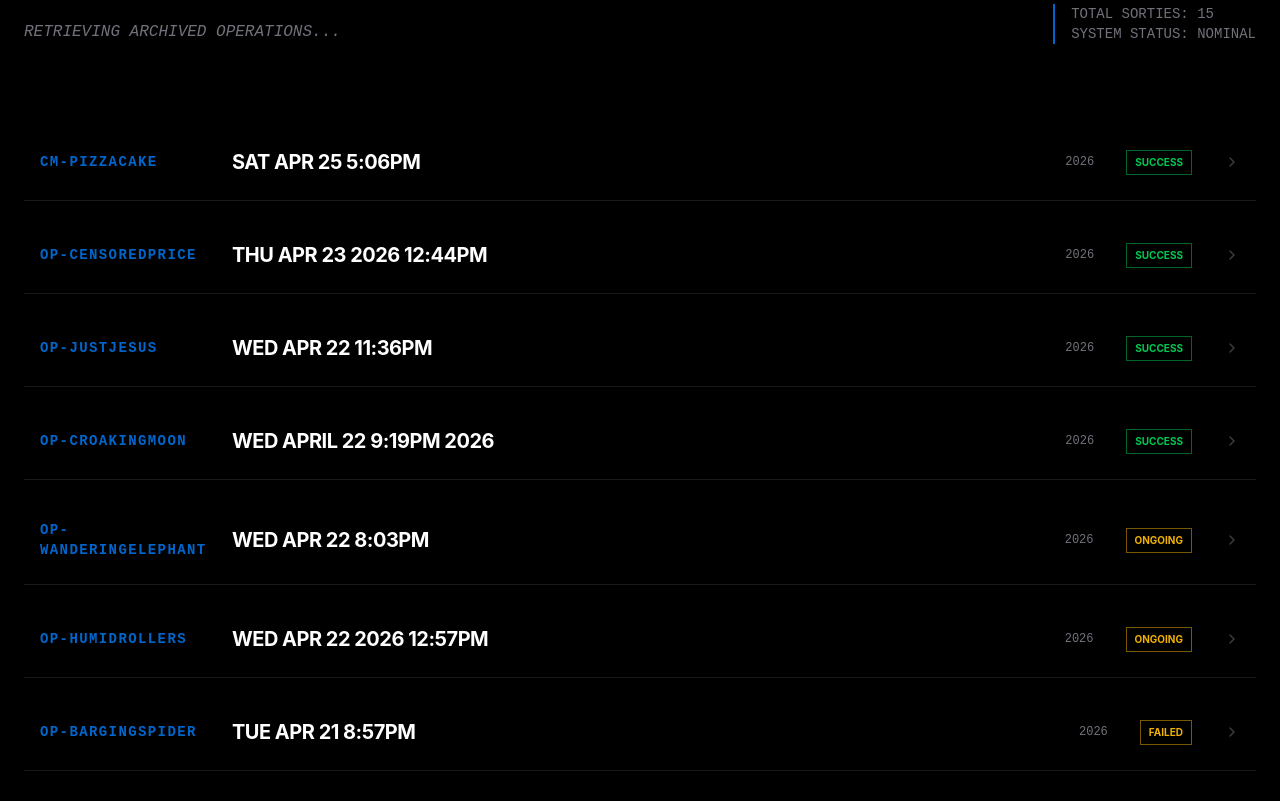
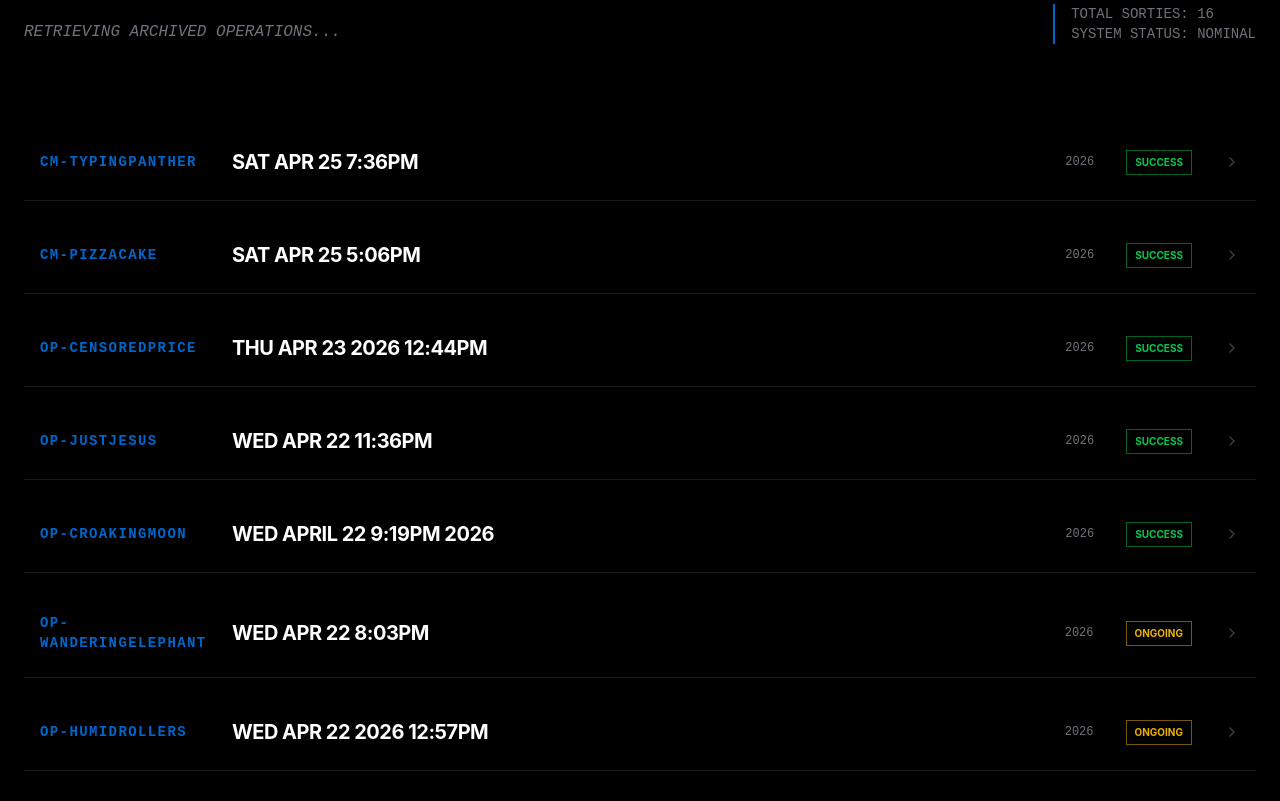
Before and after one commit to JimWas/jimwashkau-site, a React (Vite) app in the folder jimwashkau-site/: page / in a window 1280 px wide. Shown: the part 2302-3103 px from the top of the page. Built offline with nearby package versions, Linux system fonts and the light colour scheme; no server answers.

Commit message:
Auto-mission log: CM-TYPINGPANTHER (with audio)

```diff
--- a/jimwashkau-site/src/App.tsx
+++ b/jimwashkau-site/src/App.tsx
@@ -21,8 +21,10 @@ import opCroakingmoon from './content/logs/op-croakingmoon.md?raw';
 import opJustjesus from './content/logs/op-justjesus.md?raw';
 import opCensoredprice from './content/logs/op-censoredprice.md?raw';
 import cmPizzacake from './content/logs/cm-pizzacake.md?raw';
+import cmTypingpanther from './content/logs/cm-typingpanther.md?raw';
 
 const MOCK_MODULES: Record<string, string> = {
+  './content/logs/cm-typingpanther.md': cmTypingpanther,
   './content/logs/cm-pizzacake.md': cmPizzacake,
   './content/logs/op-censoredprice.md': opCensoredprice,
   './content/logs/op-justjesus.md': opJustjesus,
--- /dev/null
+++ b/jimwashkau-site/src/content/logs/cm-typingpanther.md
@@ -0,0 +1,12 @@
+---
+title: "Sat Apr 25 7:36PM"
+tag: "CM-TYPINGPANTHER"
+status: "SUCCESS"
+year: "2026"
+date: "2026-04-25 19:36:34"
+audio: "/audio/cm-typingpanther.mp3"
+summary: "Mission Log transcribed via local secure voice-to-text."
+---
+
+# Mission Briefing
+Let's see. So Saturday, April 25th, 736 PM. I just felt like staying in the apartment. I think I said earlier, the nice people here, they clean the room. The bed is made. The air conditioning is working nice. I have a bunch of food in the fridge. I could cook. I'm just, I'm coating my website right now. So we got ill-fated tours, iOS app. I wanted to sync that to gymwashco.com. And we spent a few days trying to figure it out, but we finally got to figure it out and it made this beautiful telemetry data to XML data, which then gets mapped on my website gymwashco.com. And it looks really good. It's really cool. So we updated the iOS app. We can add custom endpoints. And that's things to my websites. And it could sync to any website really, but it's, it's find my iPhone, but it's for any custom endpoint that you want. I'm quite proud of it. It looks quite beautiful. It's really clean, really cool. Yeah, I think this is awesome.
```
Also changed, not shown: 1 other file (tests, documents, lock files or other folders).
